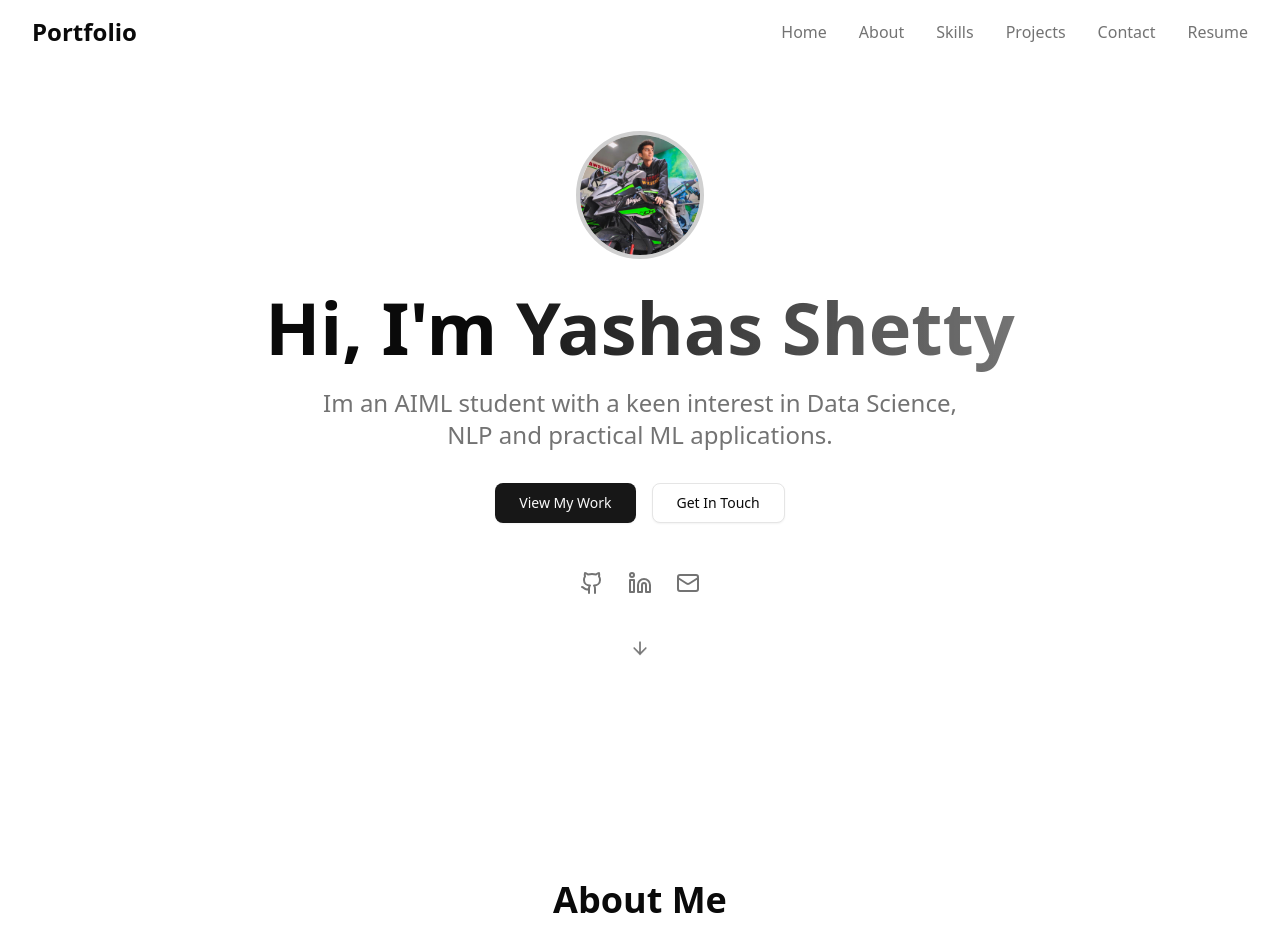
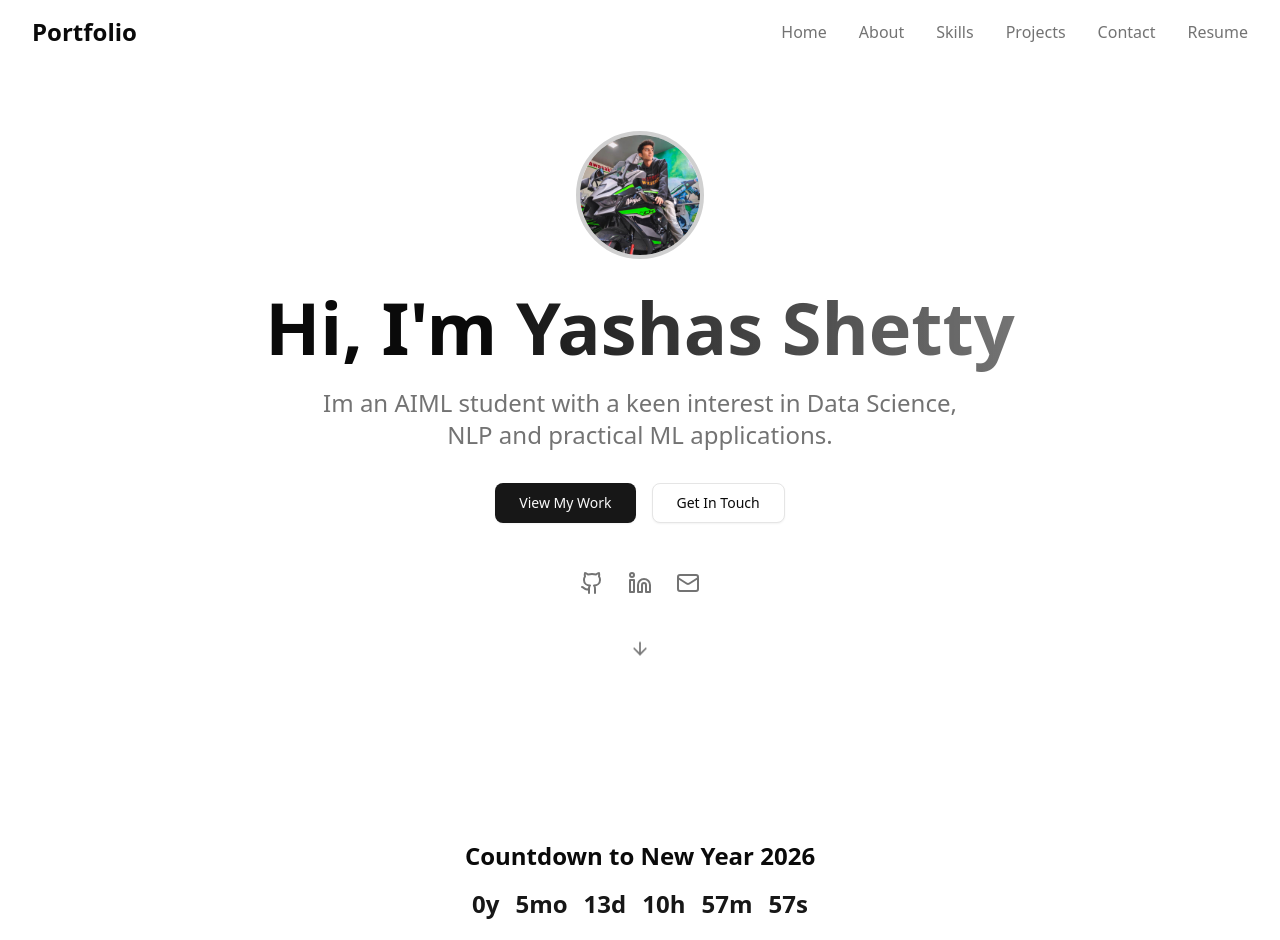
Before and after one commit to yashas2604/MyPortfolio, a Next.js app: page / in a window 1280 px wide. Shown: the top 940 px of the page. Built offline with nearby package versions, Linux system fonts and the light colour scheme.

Commit message:
added reverse counter

```diff
--- a/src/app/page.tsx
+++ b/src/app/page.tsx
@@ -5,6 +5,7 @@ import { About } from "@/components/about"
 import { Projects } from "@/components/projects"
 // import { Contact } from "@/components/contact"
 import { Footer } from "@/components/footer"
+import Countdown from "@/components/countdown"
 
 export default function Portfolio() {
   return (
@@ -12,6 +13,9 @@ export default function Portfolio() {
       <Header />
       <main>
         <Hero />
+       <main>
+        <Countdown targetDate="2026-01-01T00:00:00" title="Countdown to New Year 2026 " />
+      </main>
         <About />
         {/* <Skills /> */}
         <Projects />
--- /dev/null
+++ b/src/components/countdown.tsx
@@ -0,0 +1,67 @@
+"use client"
+
+import { useEffect, useState } from "react"
+
+interface CountdownProps {
+  targetDate: string // ISO date string like "2026-01-01T00:00:00"
+  title?: string
+}
+
+interface TimeLeft {
+  years: number
+  months: number
+  days: number
+  hours: number
+  minutes: number
+  seconds: number
+}
+
+export default function Countdown({
+  targetDate,
+  title = "Countdown to Something Cool 🎯",
+}: CountdownProps) {
+  const calculateTimeLeft = (): TimeLeft => {
+    const now = new Date()
+    const target = new Date(targetDate)
+
+    const delta = Math.max(0, target.getTime() - now.getTime())
+
+    const seconds = Math.floor(delta / 1000) % 60
+    const minutes = Math.floor(delta / (1000 * 60)) % 60
+    const hours = Math.floor(delta / (1000 * 60 * 60)) % 24
+    const daysTotal = Math.floor(delta / (1000 * 60 * 60 * 24))
+
+    // Rough estimates for months and years
+    const years = Math.floor(daysTotal / 365)
+    const months = Math.floor((daysTotal % 365) / 30)
+    const days = (daysTotal % 365) % 30
+
+    return { years, months, days, hours, minutes, seconds }
+  }
+
+  const [timeLeft, setTimeLeft] = useState<TimeLeft>(calculateTimeLeft())
+
+  useEffect(() => {
+    const timer = setInterval(() => {
+      setTimeLeft(calculateTimeLeft())
+    }, 1000)
+
+    return () => clearInterval(timer)
+  }, [targetDate])
+
+  return (
+    <section className="py-10 px-4 sm:px-6 lg:px-8">
+      <div className="container mx-auto text-center">
+        <h2 className="text-2xl font-bold mb-4">{title}</h2>
+        <div className="flex flex-wrap justify-center gap-4 text-primary text-xl sm:text-2xl font-semibold">
+          <span>{timeLeft.years}y</span>
+          <span>{timeLeft.months}mo</span>
+          <span>{timeLeft.days}d</span>
+          <span>{timeLeft.hours}h</span>
+          <span>{timeLeft.minutes}m</span>
+          <span>{timeLeft.seconds}s</span>
+        </div>
+      </div>
+    </section>
+  )
+}
```
Also changed, not shown: public/Screenshot 2025-07-22 at 11.24.09 AM.png (renamed from public/projects/Screenshot 2025-07-22 at 11.24.09 AM.png).
